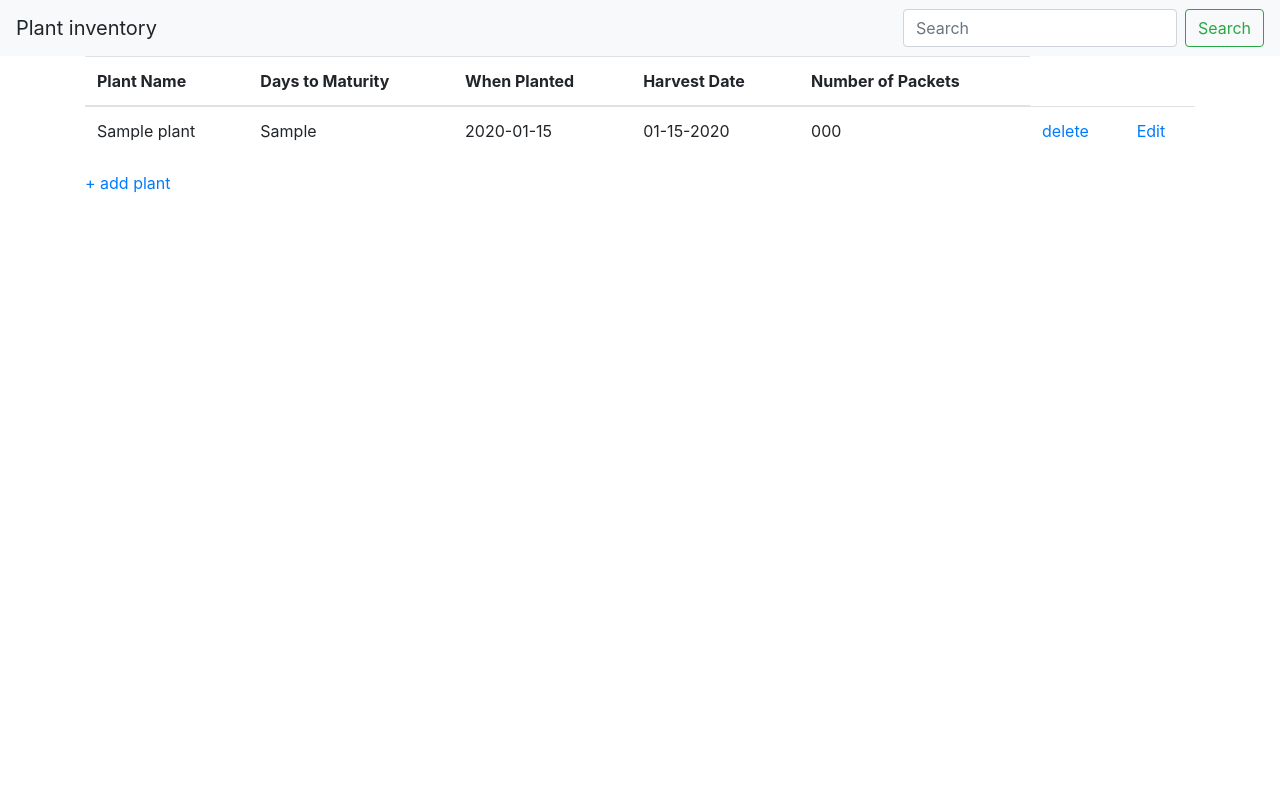
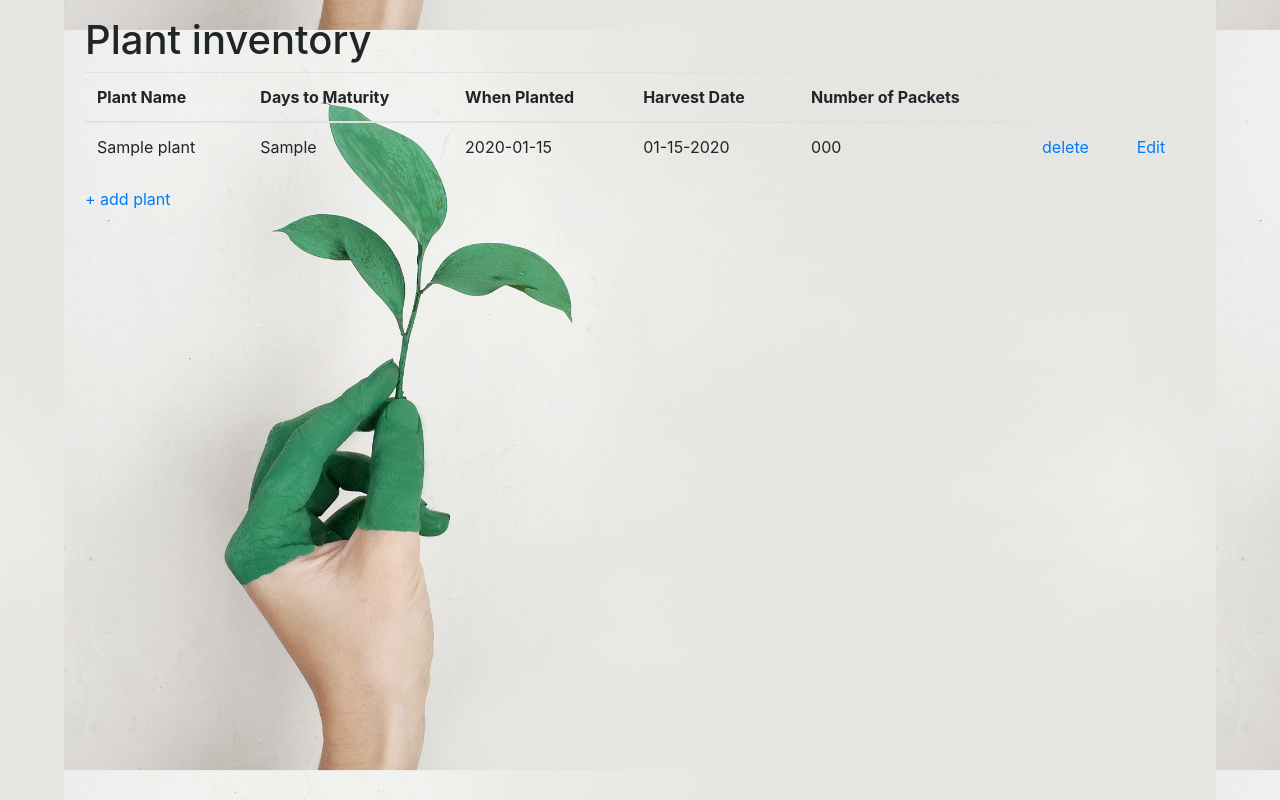
Before and after one commit to BThomas22tech/plant_app, a Flask app: template plants_app/templates/index.html in a window 1280 px wide. Run offline with Flask 3, Linux system fonts and the light colour scheme; the template is opened without the code that fills it: most values are stand-ins (such as "Sample title", 1, 10 or a date in 2020).

Commit message:
added image, added html for individual plant

```diff
--- a/plants_app/controller/plants_controller.py
+++ b/plants_app/controller/plants_controller.py
@@ -2,12 +2,13 @@ from plants_app import app
 from datetime import timedelta,datetime
 from plants_app.models.plants_model import Plants
 from flask import render_template,session, request,redirect,session,flash
-
+from flask import url_for
 @app.route('/')
 def show_plants():
     plants = Plants.get_all_plants()
     # for plant in plants:
     #     plant.harvest_date = plant.when_planted + timedelta(days=plant.days_to_maturity)
+    # image_file = url_for('static', filename="/hand_plant.jpg")
     return render_template("index.html", plants = plants)
 
 @app.route('/new_plant')
--- a/plants_app/templates/index.html
+++ b/plants_app/templates/index.html
@@ -10,15 +10,14 @@
     <title>Plant inventory</title>
 </head>
 
-<body>
-    <nav class="navbar navbar-light bg-light justify-content-between">
-        <a class="navbar-brand">Plant inventory</a>
-        <form class="form-inline">
-            <input class="form-control mr-sm-2" type="search" placeholder="Search" aria-label="Search">
-            <button class="btn btn-outline-success my-2 my-sm-0" type="submit">Search</button>
-        </form>
+<div class="container-fluid vh-100 bg-image"
+    style="background-image: url('/static/hand_plant.jpg'); background-size: 90%; background-position: center;">
+    <div>
+        <nav class="navbar navbar-light  justify-content-between">
+            <!-- <a class="navbar-brand">Plant inventory</a> -->
         </nav>
         <div class="container">
+            <h1>Plant inventory</h1>
             <table class="table">
                 <thead>
                     <tr>
@@ -46,6 +45,7 @@
             </table>
             <a href="/new_plant">+ add plant</a>
         </div>
+    </div>
     </body>
 
 </html>
```
Also changed, not shown: plants_app/templates/plant_info.html (added, +16 -0 lines), plants_app/static/hand_plant.jpg (added). Lines whose indentation alone changed are shown as unchanged.
